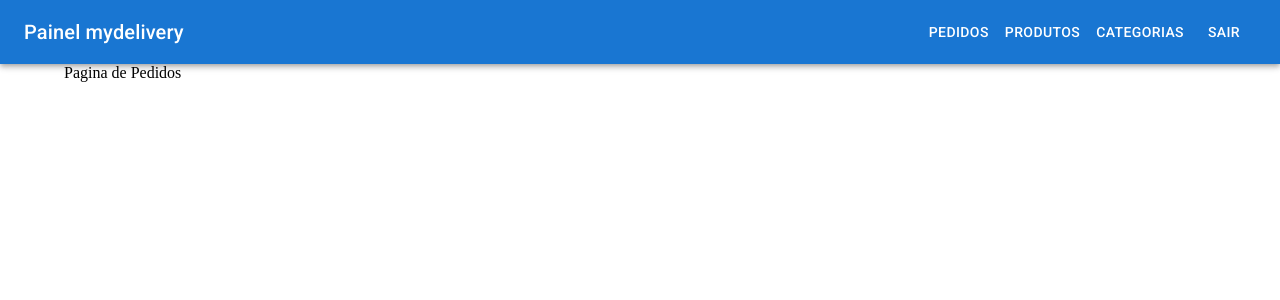
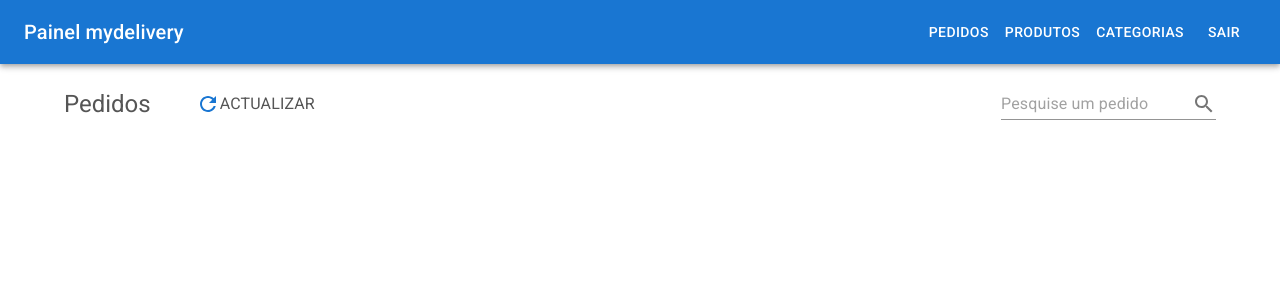
Before and after one commit to JaimeMahanuque55/mydelivery-painel, a Next.js app: page /pedidos in a window 1280 px wide. Shown: the top 300 px of the page. Built offline with nearby package versions, Linux system fonts and the light colour scheme.

Commit message:
Requests: Top

```diff
--- a/src/app/(inside)/pedidos/page.tsx
+++ b/src/app/(inside)/pedidos/page.tsx
@@ -1,12 +1,51 @@
 "use client";
 
-import { Box } from "@mui/material"
+import { Refresh, Search } from "@mui/icons-material";
+import { Box, Button, InputAdornment, TextField, Typography } from "@mui/material"
+import { useState } from "react";
 
 const Page = () => {
+  const [searchInput, setSearchInput] = useState('');
+
+  const handleSearchInput = () => {
+
+  }
+
+  const handleSearchKey = () => {
+
+  }
 
   return (
-    <Box>
-      Pagina de Pedidos
+    <Box sx={{ my: 3 }}>
+      <Box sx={{ display: 'flex', justifyContent: 'space-between' }}>
+        <Box sx={{ display: 'flex', alignItems: 'center' }}>
+          <Typography component="h5" variant="h5" sx={{ color: '#555', mr: 5 }}>Pedidos</Typography>
+          <Button size="small" sx={{ justifyContent: { xs: 'flex-start', md: 'center' } }}>
+            <Refresh />
+            <Typography
+              component="div"
+              sx={{ color: '#555', display: { xs: 'none', sm: 'block' } }}
+            >
+              Actualizar
+            </Typography>
+          </Button>
+        </Box>
+
+        <TextField
+          value={searchInput}
+          onChange={handleSearchInput}
+          onKeyUp={handleSearchKey}
+          placeholder="Pesquise um pedido"
+          variant="standard"
+          InputProps={{
+            endAdornment: (
+              <InputAdornment position="end">
+                <Search />
+              </InputAdornment>
+            )
+          }}
+        />
+      </Box>
     </Box>
   )
 }
```
